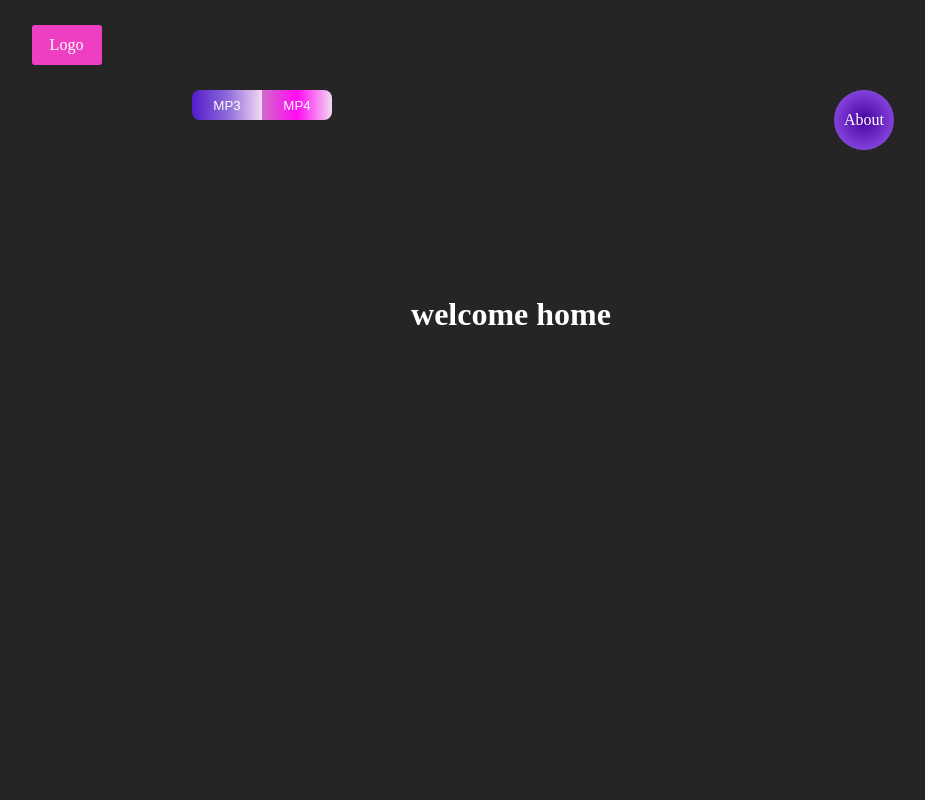
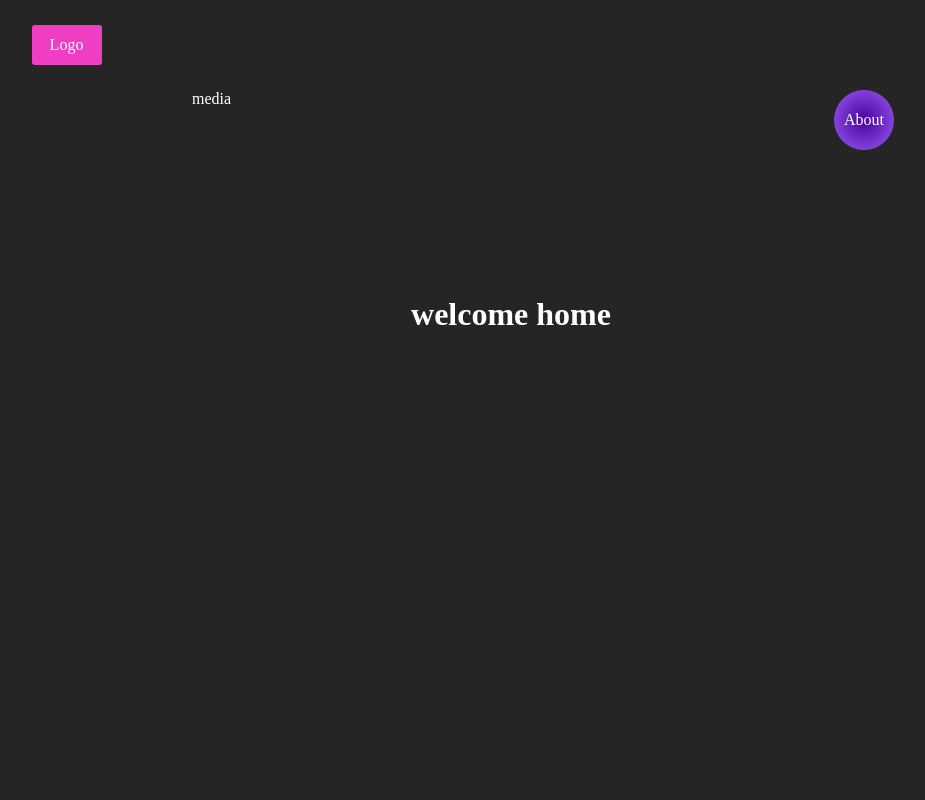
Before and after one commit to Kebalepile/cinsync, a Next.js app: page / in a window 1280 px wide. Shown: the top 800 px of the page, without its empty margins (129-1054 px from the left). Built offline with nearby package versions, Linux system fonts and the light colour scheme.

Commit message:
dynamic navigation with regex

```diff
--- a/components/Nav.jsx
+++ b/components/Nav.jsx
@@ -1,18 +1,33 @@
+import Link from "next/link";
+import { useRouter } from "next/router";
+import styles from "@/styles/nav.module.css";
+import LoadMPFiles from "@/components/LoadMPFiles";
 
-import Link from "next/link";
-import styles from "@/styles/nav.module.css";
-import LoadMPFiles from "@/components/LoadMPFiles"
 export default () => {
-
+  const router = useRouter(),
+    currentPath = router.pathname;
+    const isHome = /^\//.test(currentPath),
+    isAbout = /^\/about/.test(currentPath),
+    isFiles = /^\/files/.test(currentPath);
   return (
     <nav className={styles.navigation}>
-      <Link className={`${styles.logo} ${styles.center}`} href="/">Logo</Link>
-      <div id={styles["media-type"]}>
-        <LoadMPFiles/>
-      </div>
-      {/* <Link href="/files">Mp file search</Link> */}
+      {isHome && <Link className={`${styles.logo} ${styles.center}`} href="/">
+        Logo
+      </Link>}
+      {isFiles && (
+        <div className={styles["mediafiles"]}>
+          <LoadMPFiles />
+        </div>
+      )}
+      {
+        (!isFiles && <Link href="/files" className={styles["mediafiles"]}>media</Link>)}
 
-      <Link className={`${styles.about} ${styles.center}`} href="/about">About</Link>
+      {
+        (!isAbout && (
+          <Link className={`${styles.about} ${styles.center}`} href="/about">
+            About
+          </Link>
+        ))}
     </nav>
   );
 };
--- a/styles/nav.module.css
+++ b/styles/nav.module.css
@@ -17,7 +17,7 @@
   background-color: rgb(238, 63, 194);
   border-radius: 3px;
 }
-#media-type {
+.mediafiles {
   grid-column: 3/7;
   grid-row: 3/4;
 
```
